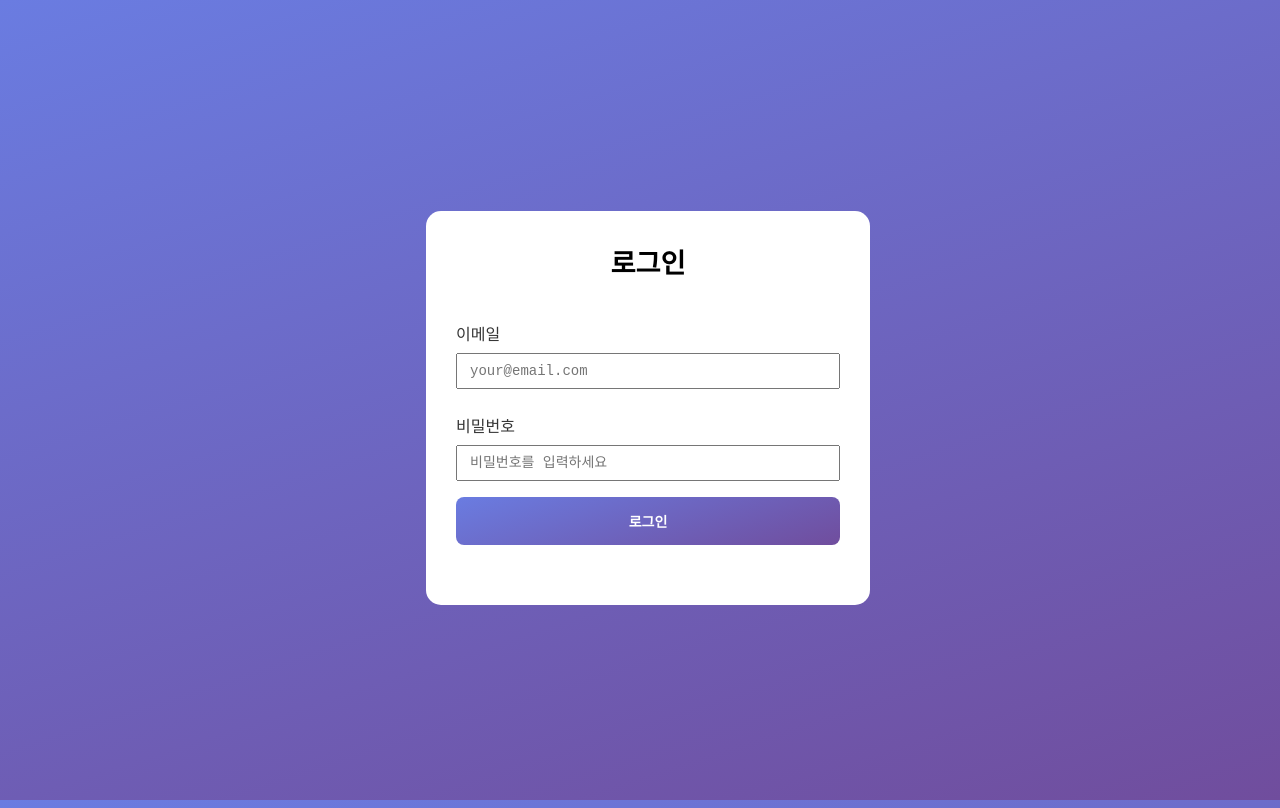
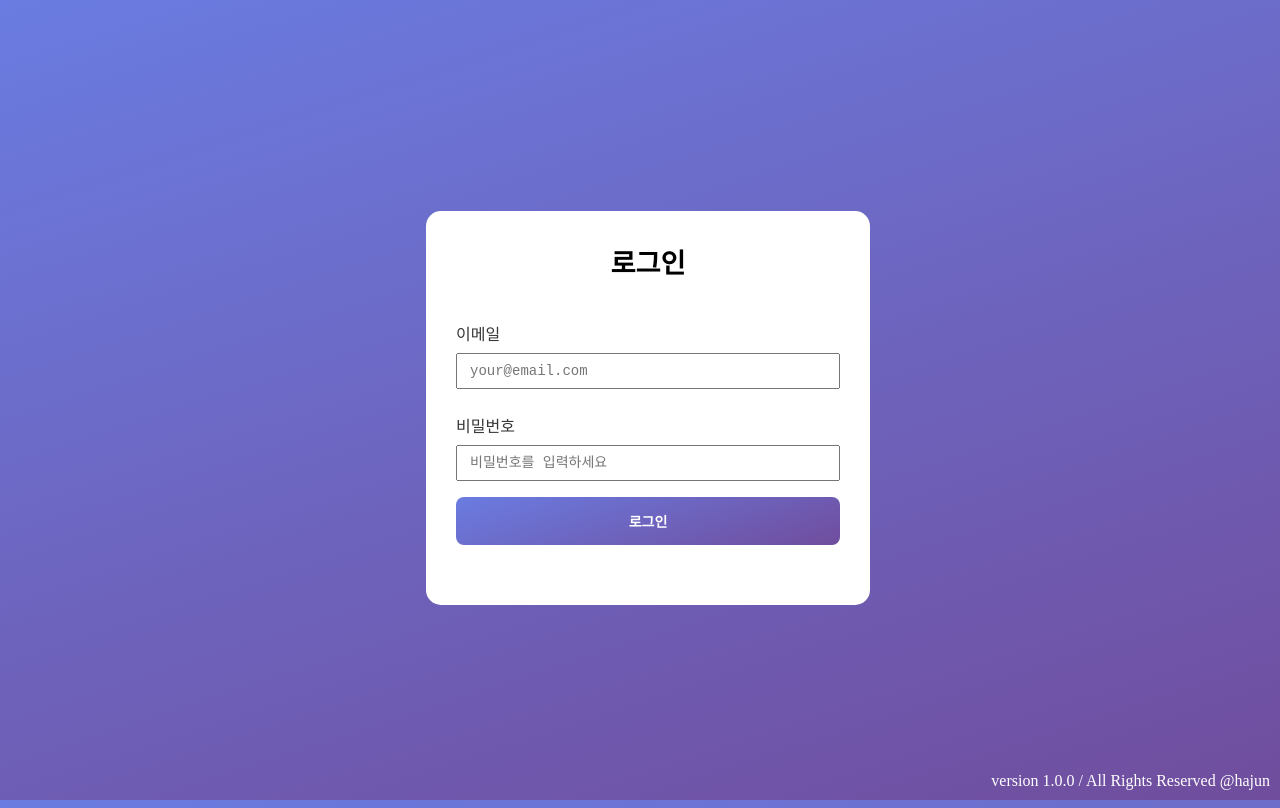
Before and after one commit to hajun-myoung/industrialMath4share, a plain HTML site: page homeworks/0409/signin.html in a window 1280 px wide. Drawn offline with Linux system fonts and the light colour scheme.

Commit message:
[Update]Version Indicator to 1.0.0

```diff
--- a/homeworks/0409/signin.html
+++ b/homeworks/0409/signin.html
@@ -27,5 +27,6 @@
         </form>
       </div>
     </div>
+    <div id="version">version 1.0.0 / All Rights Reserved @hajun</div>
   </body>
 </html>
```
Also changed, not shown: homeworks/0409/signup.html (+1 -1 lines), homeworks/0409/welcome.html (+1 -0 lines).
